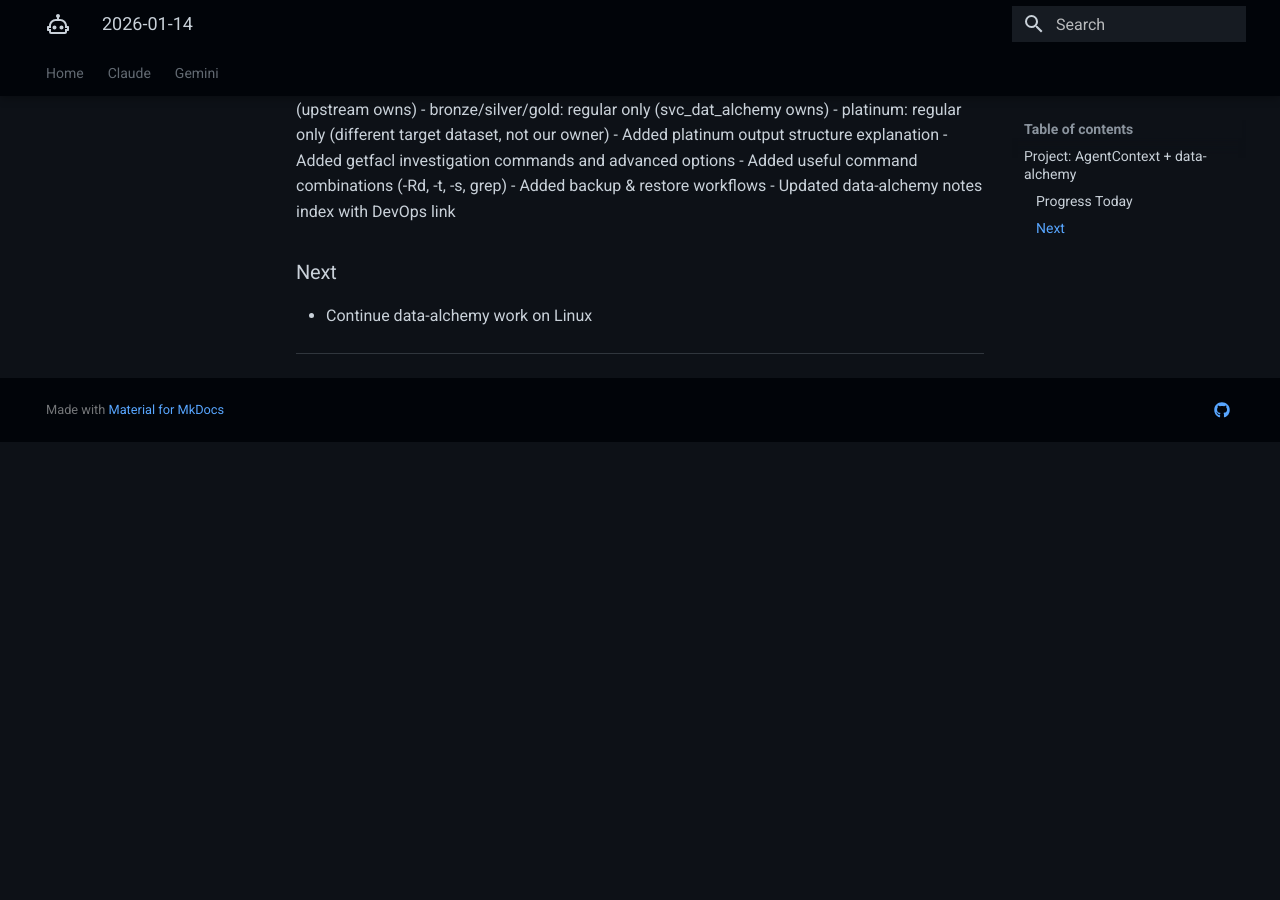
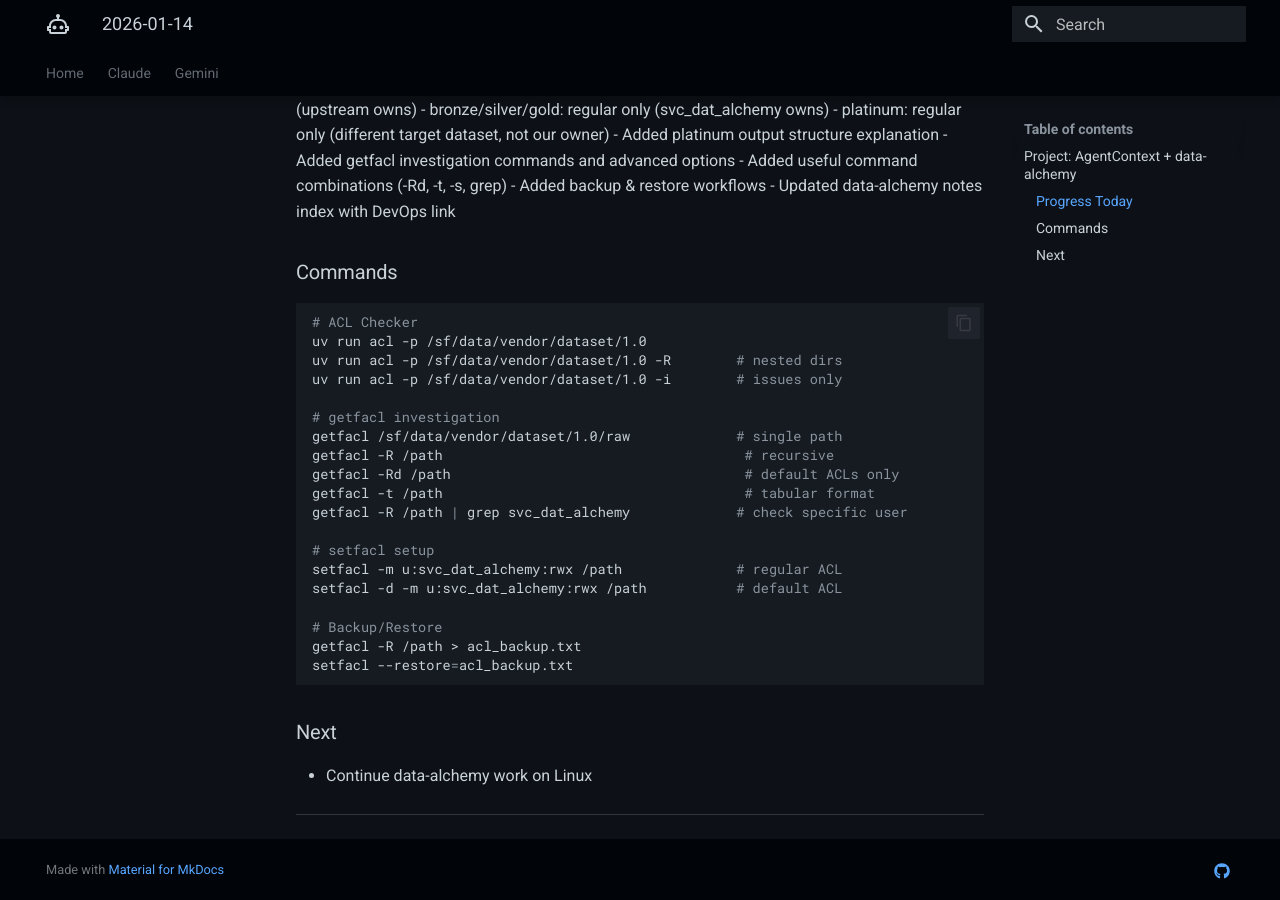
Before and after one commit to ThanuMahee12/AgentContext, an MkDocs documentation site: the page built from docs/Claude/sessions/windows/2026-01-14.md, in a window 1280 px wide and 900 px high, scrolled down 548 px. Built offline with MkDocs 1.6.1 and Material for MkDocs 9.7.7, drawn with Linux system fonts in a browser that asks for light colours; before the commit the page ends 990 px from its top, so only the background shows below that.

Commit message:
docs: add example commands to session

````diff
--- a/docs/Claude/sessions/windows/2026-01-14.md
+++ b/docs/Claude/sessions/windows/2026-01-14.md
@@ -31,6 +31,30 @@
   - Added backup & restore workflows
 - Updated data-alchemy notes index with DevOps link
 
+### Commands
+
+```bash
+# ACL Checker
+uv run acl -p /sf/data/vendor/dataset/1.0
+uv run acl -p /sf/data/vendor/dataset/1.0 -R        # nested dirs
+uv run acl -p /sf/data/vendor/dataset/1.0 -i        # issues only
+
+# getfacl investigation
+getfacl /sf/data/vendor/dataset/1.0/raw             # single path
+getfacl -R /path                                     # recursive
+getfacl -Rd /path                                    # default ACLs only
+getfacl -t /path                                     # tabular format
+getfacl -R /path | grep svc_dat_alchemy             # check specific user
+
+# setfacl setup
+setfacl -m u:svc_dat_alchemy:rwx /path              # regular ACL
+setfacl -d -m u:svc_dat_alchemy:rwx /path           # default ACL
+
+# Backup/Restore
+getfacl -R /path > acl_backup.txt
+setfacl --restore=acl_backup.txt
+```
+
 ### Next
 
 - Continue data-alchemy work on Linux
````
